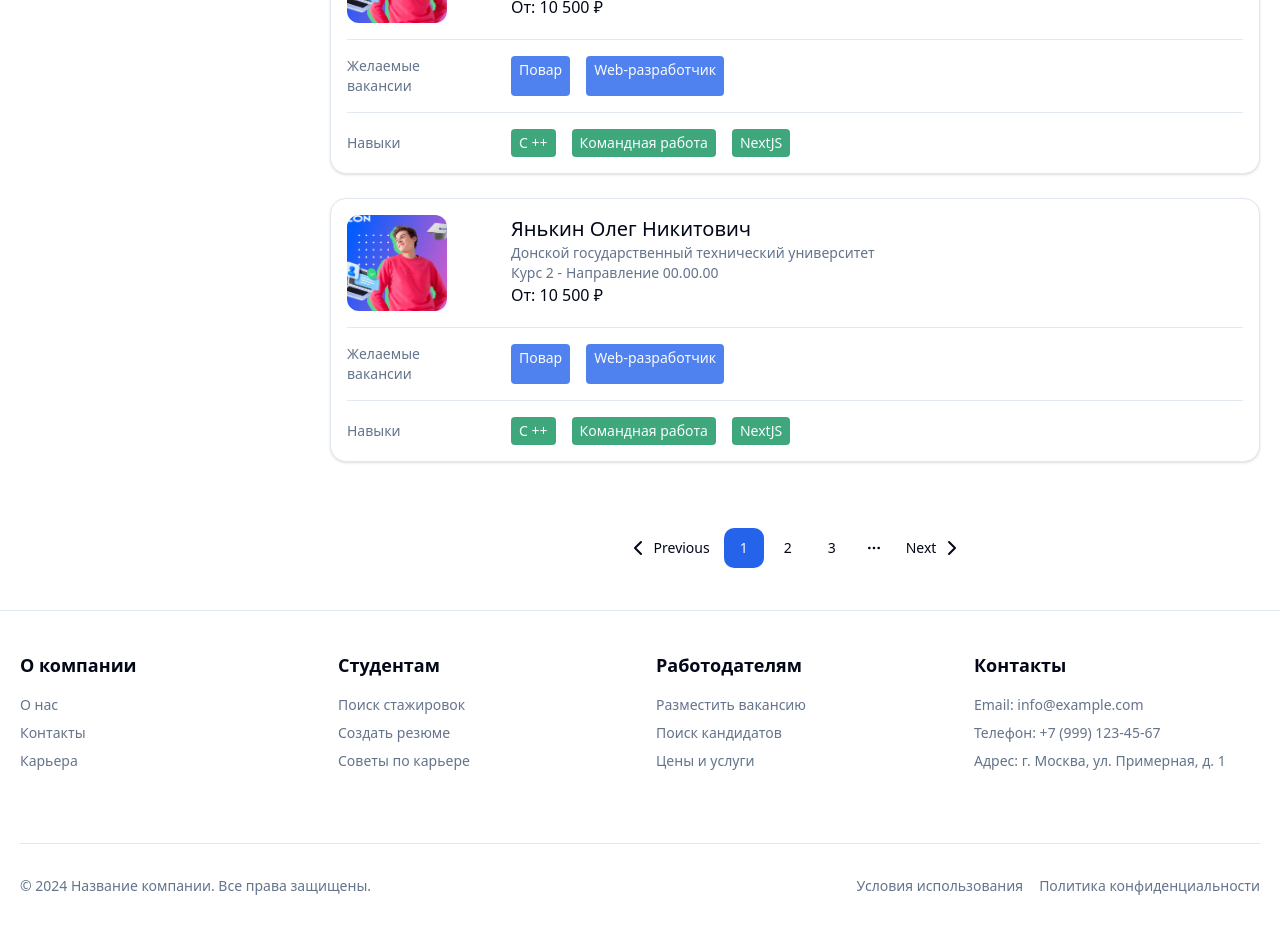
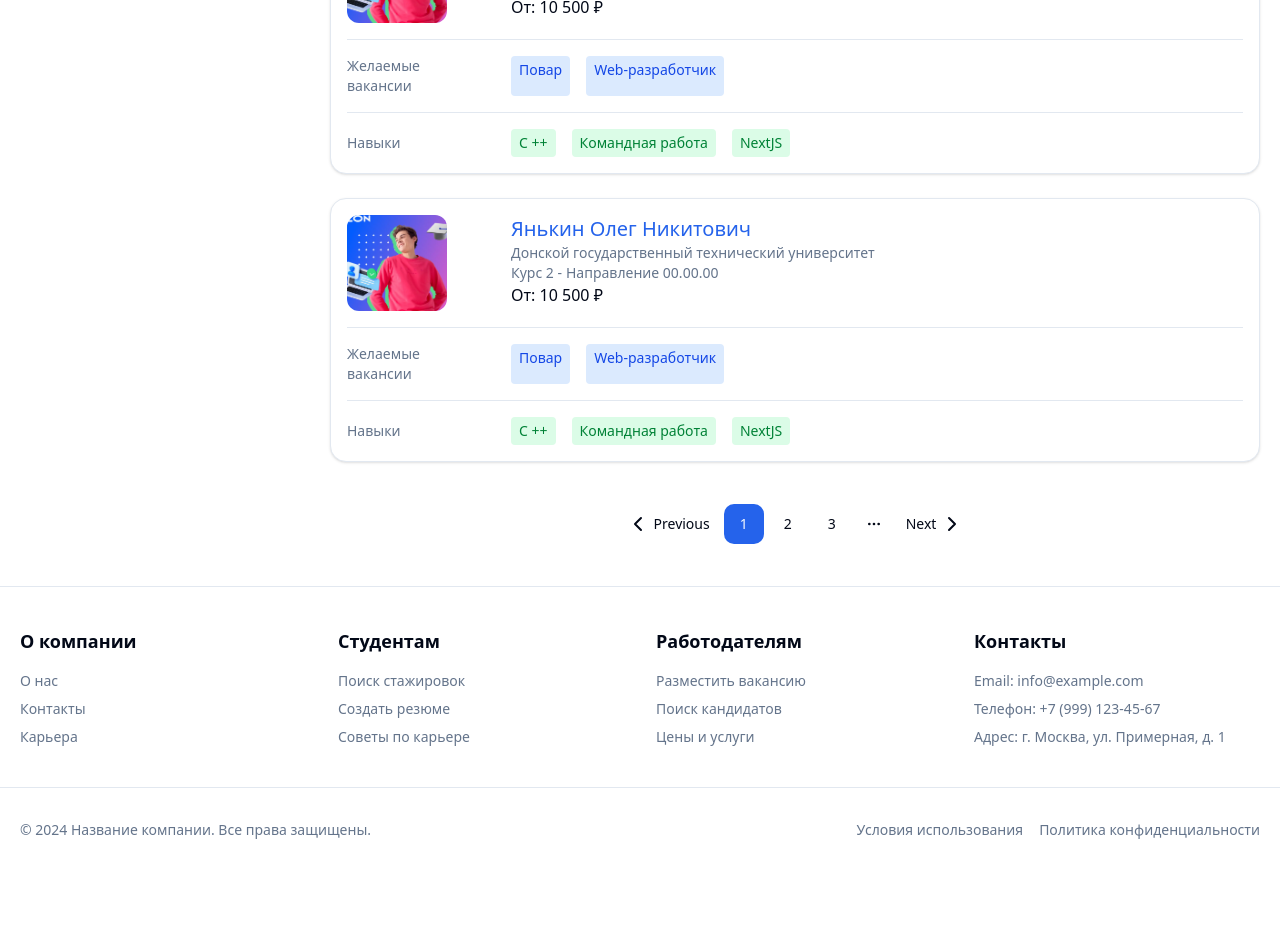
Before and after one commit to DenissioBarkani/student-tw-v4-Git-v2, a Next.js app: page /employers in a window 1280 px wide. Shown: the part 1040-1974 px from the top of the page. After the commit the page ends 1912 px from the top, so only its background shows below. Built offline with nearby package versions, Linux system fonts and the light colour scheme.

Commit message:
Мелкие доработки

```diff
--- a/app/employers/page.tsx
+++ b/app/employers/page.tsx
@@ -64,7 +64,7 @@ export default function EmployersPage() {
             </div>
           </div>
 
-          <div className="flex flex-col gap-16">
+          <div className="flex flex-col">
             <StudentVacanciesList></StudentVacanciesList>
           </div>
         </div>
--- a/components/shared/employers/status-student.tsx
+++ b/components/shared/employers/status-student.tsx
@@ -18,7 +18,7 @@ export const StatusStudent = ({ type, className }: StatusStudentProps) => {
   return (
     <span
       className={cn(
-        "text-sm px-2 py-1 rounded w-fit bg-primary/80 text-primary-foreground",
+        "text-sm px-2 py-1 rounded w-fit bg-blue-100 text-blue-700",
         className
       )}>
       {STATUS_TEXT[type]}
--- a/components/shared/employers/student-card.tsx
+++ b/components/shared/employers/student-card.tsx
@@ -30,7 +30,7 @@ export const StudentCard: React.FC<Props> = ({ className }) => {
 
             <div className="min-h-[96px] flex flex-col justify-between">
               <div className="">
-                <h2 className=" text-xl font-medium">Янькин Олег Никитович</h2>
+                <h2 className=" text-xl font-medium text-primary">Янькин Олег Никитович</h2>
                 <div className="text-sm text-muted-foreground">
                   <p>Донской государственный технический университет</p>
                   <div className="flex gap-1">
@@ -51,11 +51,11 @@ export const StudentCard: React.FC<Props> = ({ className }) => {
             </div>
           </div>
           <div className="grid grid-cols-[140px_1fr] gap-6 pt-4 border-t-1 mt-4">
-            <p className="text-sm text-muted-foreground flex items-center">Навыки</p>
+            <p className="text-sm text-muted-foreground  flex items-center">Навыки</p>
             <div className="flex flex-wrap gap-4">
-              <span className="text-sm px-2 py-1 rounded w-fit bg-chart-6 text-primary-foreground">C ++</span>
-              <span className="text-sm px-2 py-1 rounded w-fit bg-chart-6 text-primary-foreground">Командная работа</span>
-              <span className="text-sm px-2 py-1 rounded w-fit bg-chart-6 text-primary-foreground">NextJS</span>
+              <span className="text-sm px-2 py-1 rounded w-fit bg-green-100 text-green-700">C ++</span>
+              <span className="text-sm px-2 py-1 rounded w-fit bg-green-100 text-green-700">Командная работа</span>
+              <span className="text-sm px-2 py-1 rounded w-fit bg-green-100 text-green-700">NextJS</span>
             </div>
           </div>
         </Link>
--- a/components/shared/employers/student-vacancies-list.tsx
+++ b/components/shared/employers/student-vacancies-list.tsx
@@ -25,7 +25,7 @@ export const StudentVacanciesList: React.FC<Props> = ({ className }) => {
       <StudentCard></StudentCard>
       <StudentCard></StudentCard>
 
-      <Pagination className="mt-10">
+      <Pagination className="mt-4">
         <PaginationContent>
           <PaginationItem>
             <PaginationPrevious href="#" />
--- a/components/shared/footer.tsx
+++ b/components/shared/footer.tsx
@@ -8,7 +8,7 @@ interface FooterProps {
 
 export const Footer = ({ className }: FooterProps) => {
   return (
-    <footer className={cn("border-t bg-background ", className)}>
+    <footer className={cn("border-t bg-background", className)}>
       <Container className="py-10">
         <div className="grid grid-cols-1 gap-8 md:grid-cols-4">
           {/* Company Info */}
@@ -88,8 +88,9 @@ export const Footer = ({ className }: FooterProps) => {
           </div>
         </div>
       </Container>
-      <Container className="pb-10">
-        <div className="mt-8 border-t pt-8">
+
+      <div className="border-t">
+        <Container className="py-8">
           <div className="flex flex-col items-center justify-between gap-4 md:flex-row">
             <p className="text-sm text-muted-foreground">
               © 2024 Название компании. Все права защищены.
@@ -103,8 +104,8 @@ export const Footer = ({ className }: FooterProps) => {
               </Link>
             </div>
           </div>
-        </div>
-      </Container>
+        </Container>
+      </div>
     </footer>
   );
 };
```
